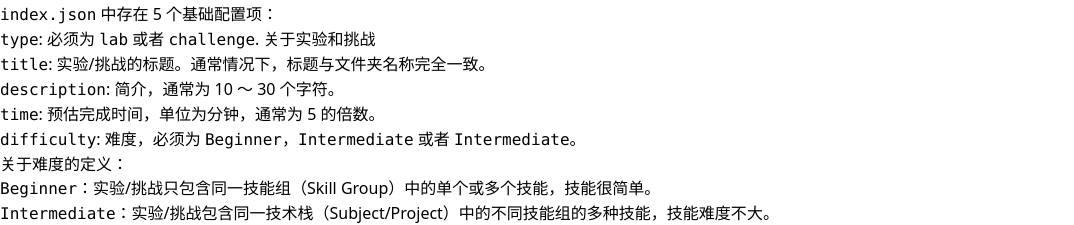
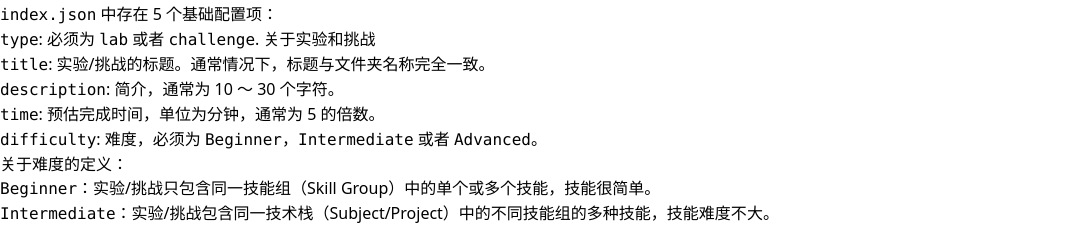
Before and after one commit to huhuhang/labex-manual, a Next.js app: page /basic/how-to-start.zh in a window 1280 px wide. Shown: the part 3286-3511 px from the top of the page, without its empty margins (0-1074 px from the left). Built offline with nearby package versions, Linux system fonts and the light colour scheme.

Commit message:
fix typos

```diff
--- a/pages/basic/how-to-start.zh.mdx
+++ b/pages/basic/how-to-start.zh.mdx
@@ -164,7 +164,7 @@ repo-name
 2. `title`: 实验/挑战的标题。通常情况下，标题与文件夹名称完全一致。
 3. `description`: 简介，通常为 10 ～ 30 个字符。
 4. `time`: 预估完成时间，单位为分钟，通常为 5 的倍数。
-5. `difficulty`: 难度，必须为 `Beginner`，`Intermediate` 或者 `Intermediate`。
+5. `difficulty`: 难度，必须为 `Beginner`，`Intermediate` 或者 `Advanced`。
 
 关于难度的定义：
 
```
